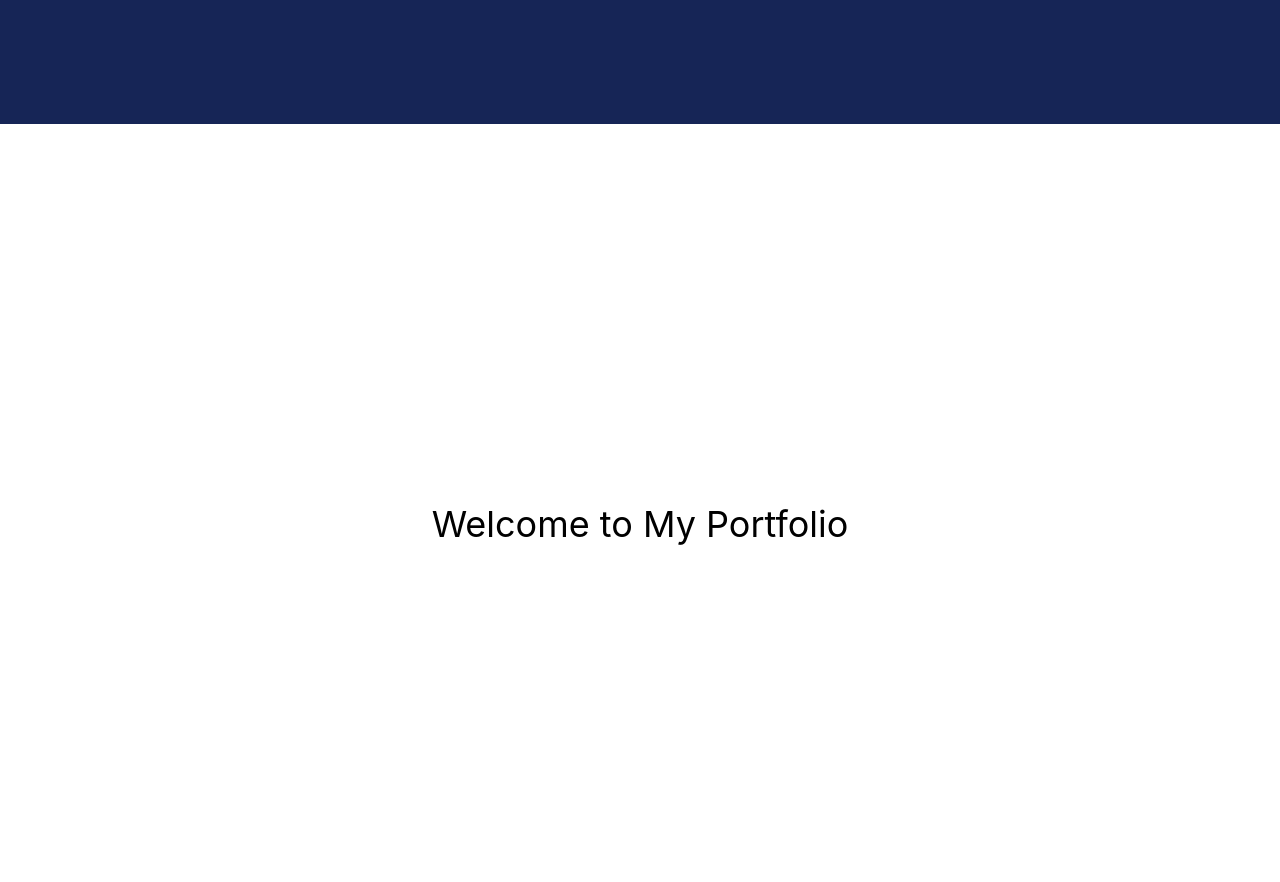
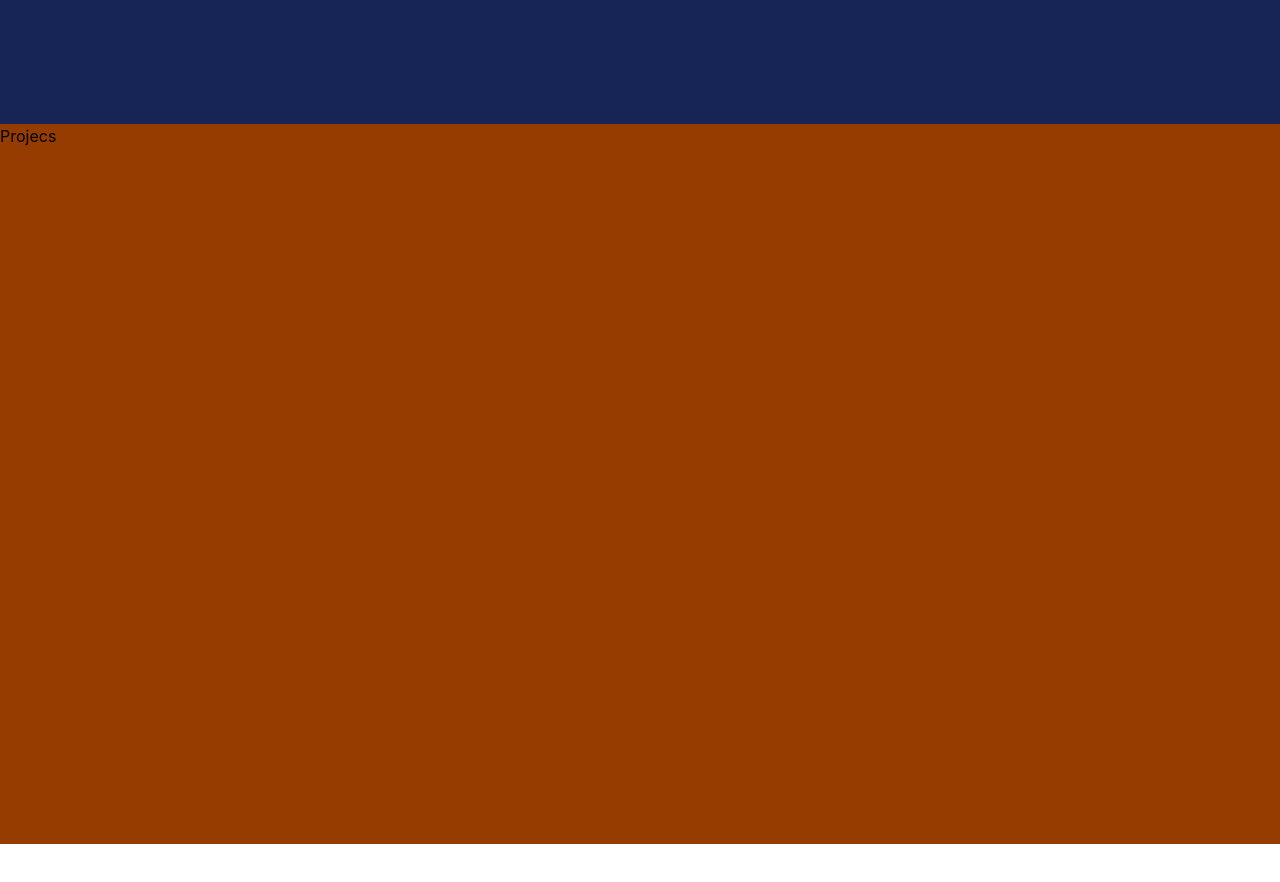
Before and after one commit to DevIrfankhan/Portfolio, a React app: page / in a window 1280 px wide. Shown: the part 740-1622 px from the top of the page. Built offline with nearby package versions, Linux system fonts and the light colour scheme; the HTML template or start-up script is replaced by a standard one.

Commit message:
Priject File Update

```diff
--- a/src/App.jsx
+++ b/src/App.jsx
@@ -1,5 +1,6 @@
 import Hero from "./components/Hero";
 import Navbar from "./components/Navbar";
+import Project from "./components/Project";
 // import NewNav from "./components/NewNav";
 
 function App() {
@@ -7,7 +8,8 @@ function App() {
     <>
       <Navbar />
       {/* <NewNav /> */}
-      <Hero/>
+      <Hero />
+      <Project/>
 
 
       <div className="h-screen flex justify-center items-center text-4xl">
--- /dev/null
+++ b/src/components/Project.jsx
@@ -0,0 +1,11 @@
+// import React from 'react'
+
+const Project = () => {
+  return (
+    <div className="w-full h-[90vh] bg-amber-800" >
+      <h1>Projecs</h1>
+    </div>
+  )
+}
+
+export default Project
```
